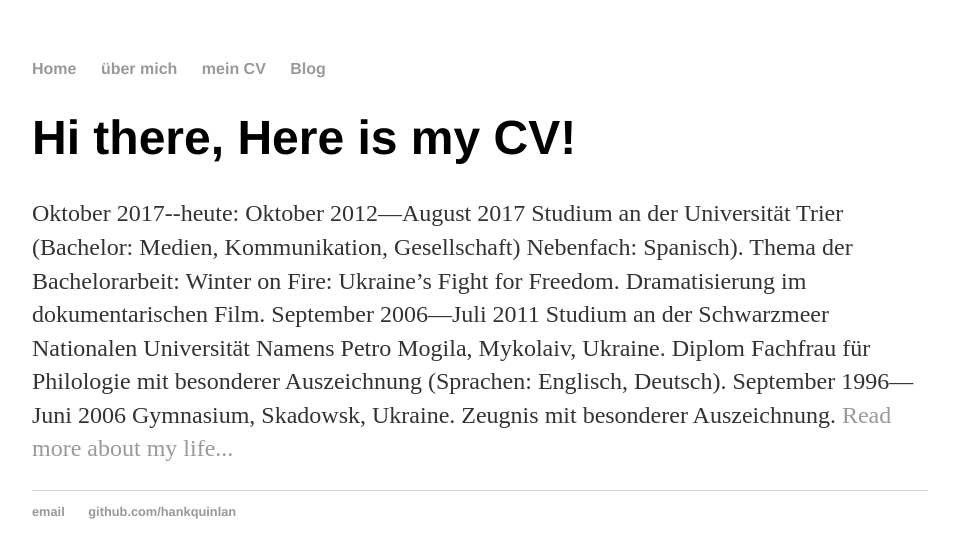
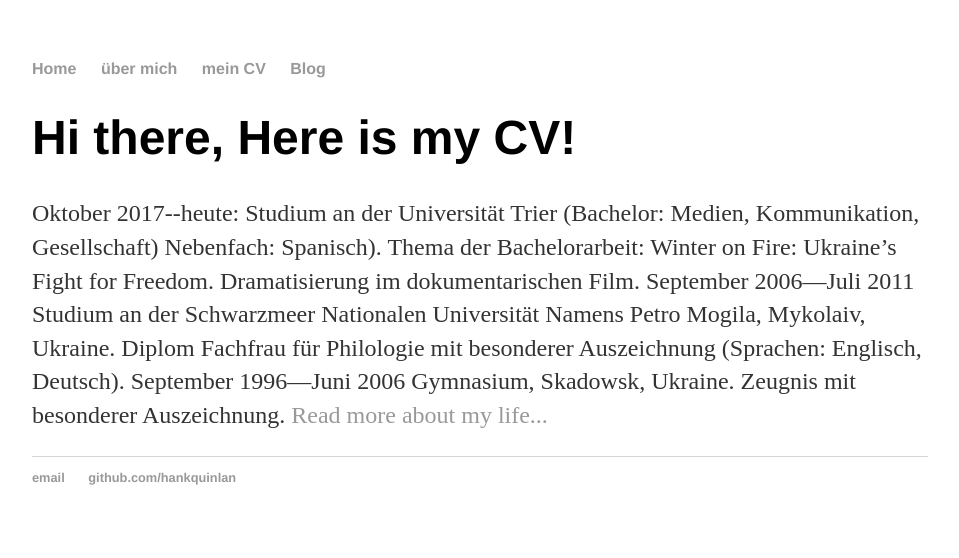
Before and after one commit to JuliaDudar/JuliaDudar.github.io, a Jekyll site: the page built from über mich.html, in a window 1280 px wide. Shown: the top 558 px of the page, without its empty margins (160-1119 px from the left). Built offline with Jekyll 4.4.1, drawn with Linux system fonts in a browser that asks for light colours.

Commit message:
Update über mich.html

```diff
--- a/über mich.html
+++ b/über mich.html
@@ -4,7 +4,7 @@ title: about me
 ---
 <div class="blurb">
 	<h1>Hi there, Here is my CV!</h1>
-	<p>Oktober 2017--heute:</em> Oktober 2012—August 2017
+	<p>Oktober 2017--heute:</em>
 Studium an der Universität Trier
 (Bachelor: Medien, Kommunikation, Gesellschaft) Nebenfach: Spanisch). Thema der Bachelorarbeit: Winter on Fire: Ukraine’s Fight for Freedom. Dramatisierung im dokumentarischen Film.
 September 2006—Juli 2011
```
